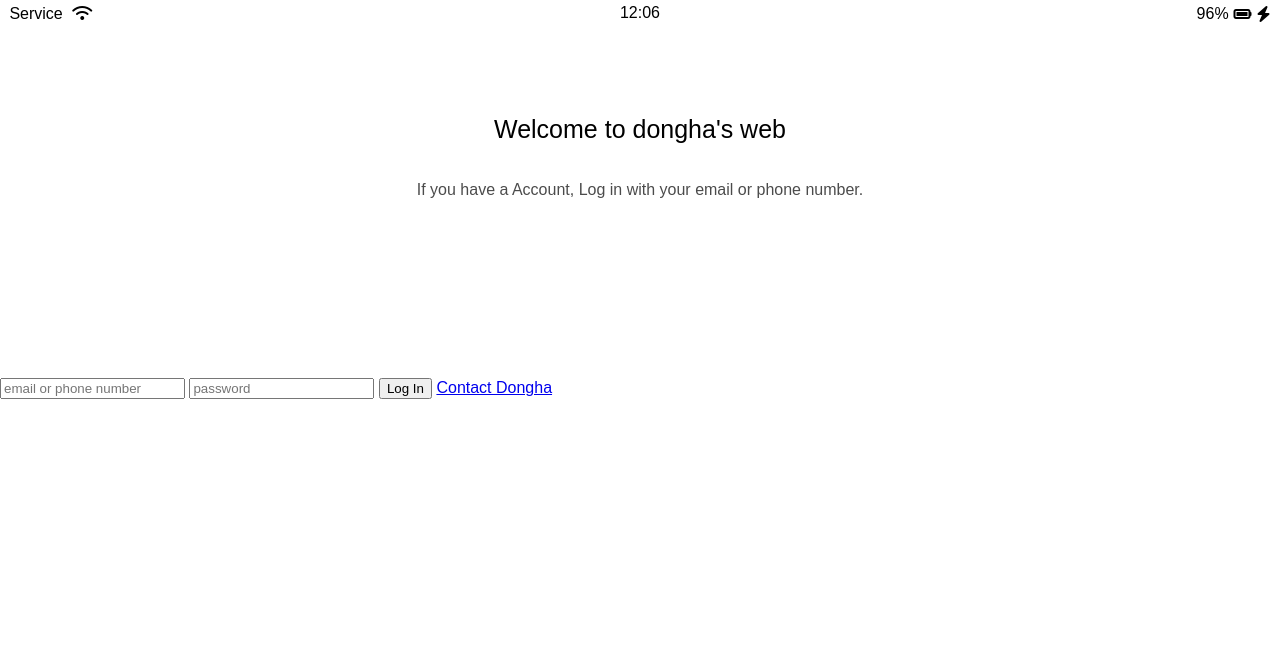
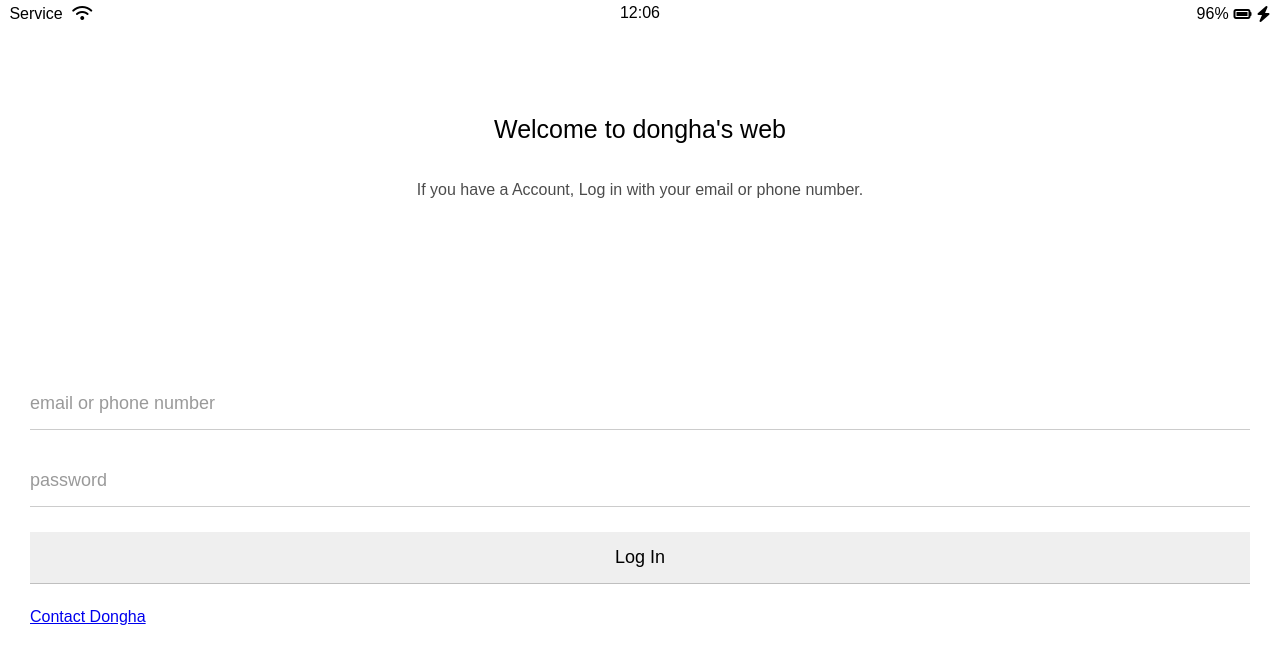
Before and after one commit to hadong2/dory, a plain HTML site: page index.html in a window 1280 px wide. Drawn offline with Linux system fonts and the light colour scheme.

Commit message:
#6.7 welcome 페이지 Form 태그 수정, 컬러 변수

```diff
--- a/css/reset.css
+++ b/css/reset.css
@@ -41,3 +41,7 @@ table {
 	border-collapse: collapse;
 	border-spacing: 0;
 }
+
+input:focus {
+	outline: none;
+}
--- a/css/styles.css
+++ b/css/styles.css
@@ -1,5 +1,6 @@
 @import @import url('https://fonts.googleapis.com/css2?family=Josefin+Sans&display=swap');
 @import "reset.css";
+@import "variables.css";
 @import "status-bar.css";
 
 body {
@@ -24,3 +25,26 @@ body {
 	opacity: 0.7;
 	margin-bottom: 90px;
 }
+
+#login-form {
+	display: flex;
+	flex-direction: column;
+	margin: 0px 30px;
+}
+
+#login-form input {
+	border: none;
+	padding: 15px 0px;
+	font-size: 18px;
+	border-bottom: 1px solid rgba(0,0,0,0.2);
+	margin-bottom: 25px;
+	transition: border-color 0.3 ease-in-out;
+}
+
+#login-form input::placeholder {
+	color: rgba(0,0,0,0.4);
+}
+
+#login-form input:focus {
+	border-color:var(--yellow);
+}
--- /dev/null
+++ b/css/variables.css
@@ -0,0 +1,3 @@
+:root {
+	--yellow: #fae100;
+}
```
Also changed, not shown: 1 other file.
